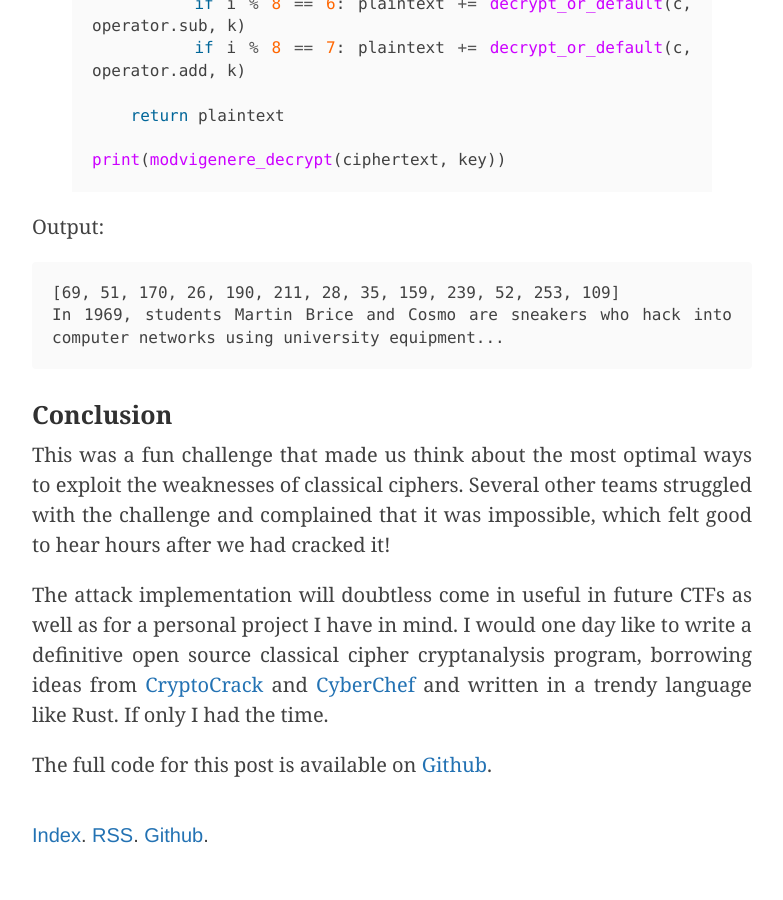
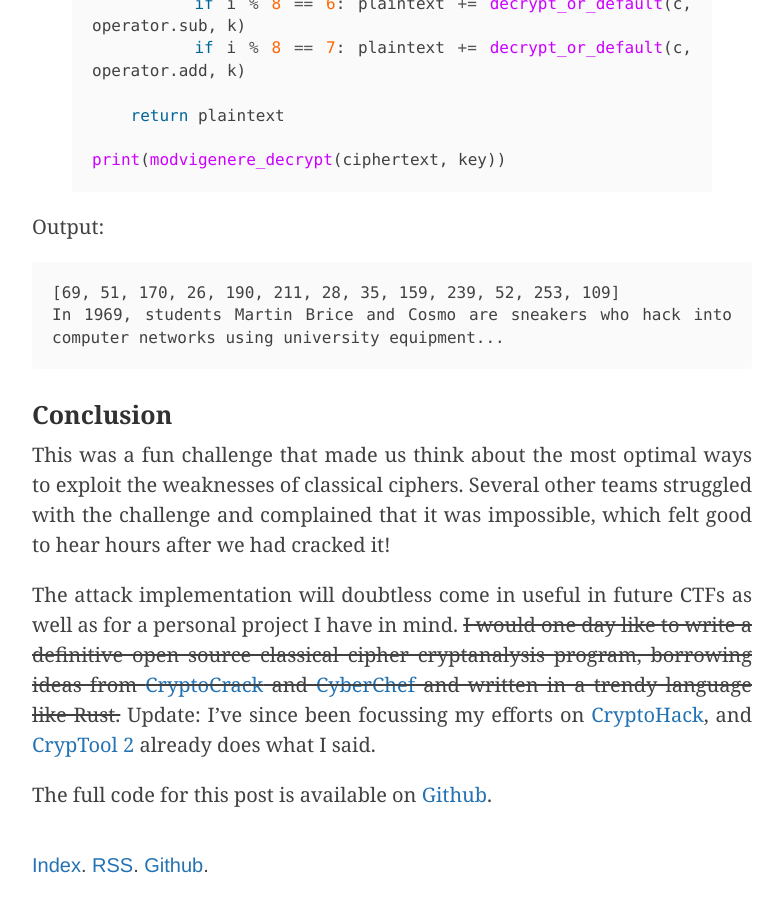
Before and after one commit to hyperreality/hyperreality.github.com, a Jekyll site: the page built from _posts/2018-10-21-vigenere.markdown, in a window 1280 px wide and 900 px high, scrolled down 12386 px. Shown: the whole window, without its empty margins (248-1031 px from the left). Built offline with Jekyll 4.4.1, drawn with Linux system fonts in a browser that asks for light colours; before the commit the page ends 13256 px from its top, so only the background shows below that.

Commit message:
Update vigenere post with cryptohack

```diff
--- a/_posts/2018-10-21-vigenere.markdown
+++ b/_posts/2018-10-21-vigenere.markdown
@@ -363,6 +363,6 @@ In 1969, students Martin Brice and Cosmo are sneakers who hack into computer net
 
 This was a fun challenge that made us think about the most optimal ways to exploit the weaknesses of classical ciphers. Several other teams struggled with the challenge and complained that it was impossible, which felt good to hear hours after we had cracked it!
 
-The attack implementation will doubtless come in useful in future CTFs as well as for a personal project I have in mind. I would one day like to write a definitive open source classical cipher cryptanalysis program, borrowing ideas from [CryptoCrack](https://sites.google.com/site/cryptocrackprogram/home) and [CyberChef](https://gchq.github.io/CyberChef/) and written in a trendy language like Rust. If only I had the time.
+The attack implementation will doubtless come in useful in future CTFs as well as for a personal project I have in mind. ~~I would one day like to write a definitive open source classical cipher cryptanalysis program, borrowing ideas from [CryptoCrack](https://sites.google.com/site/cryptocrackprogram/home) and [CyberChef](https://gchq.github.io/CyberChef/) and written in a trendy language like Rust.~~ Update: I've since been focussing my efforts on [CryptoHack](https://cryptohack.org/), and [CrypTool 2](https://www.cryptool.org/en/cryptool2) already does what I said.
 
 The full code for this post is available on [Github](https://github.com/hyperreality/vigenere/blob/master/vigenere_attack.py).
```
